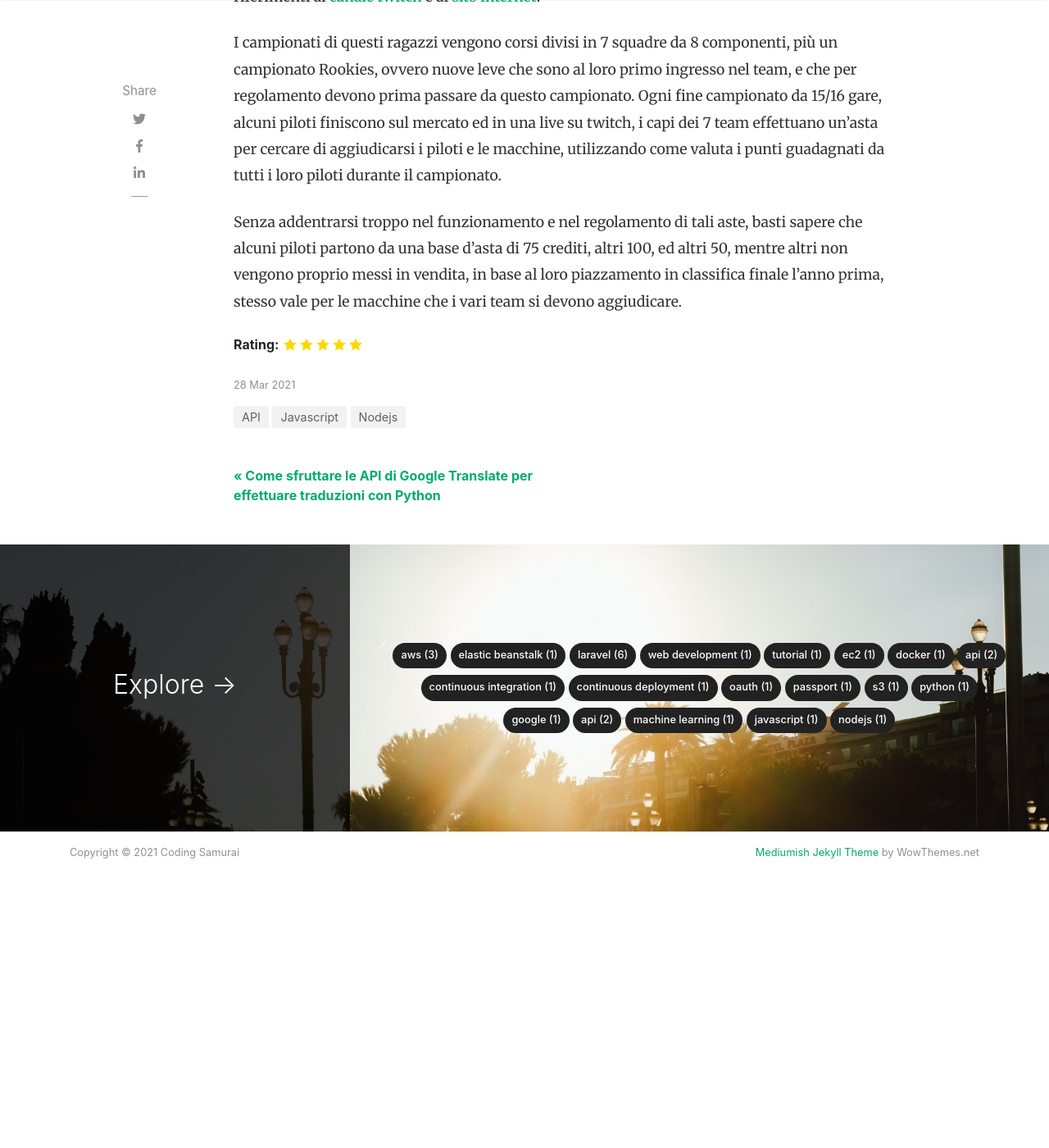
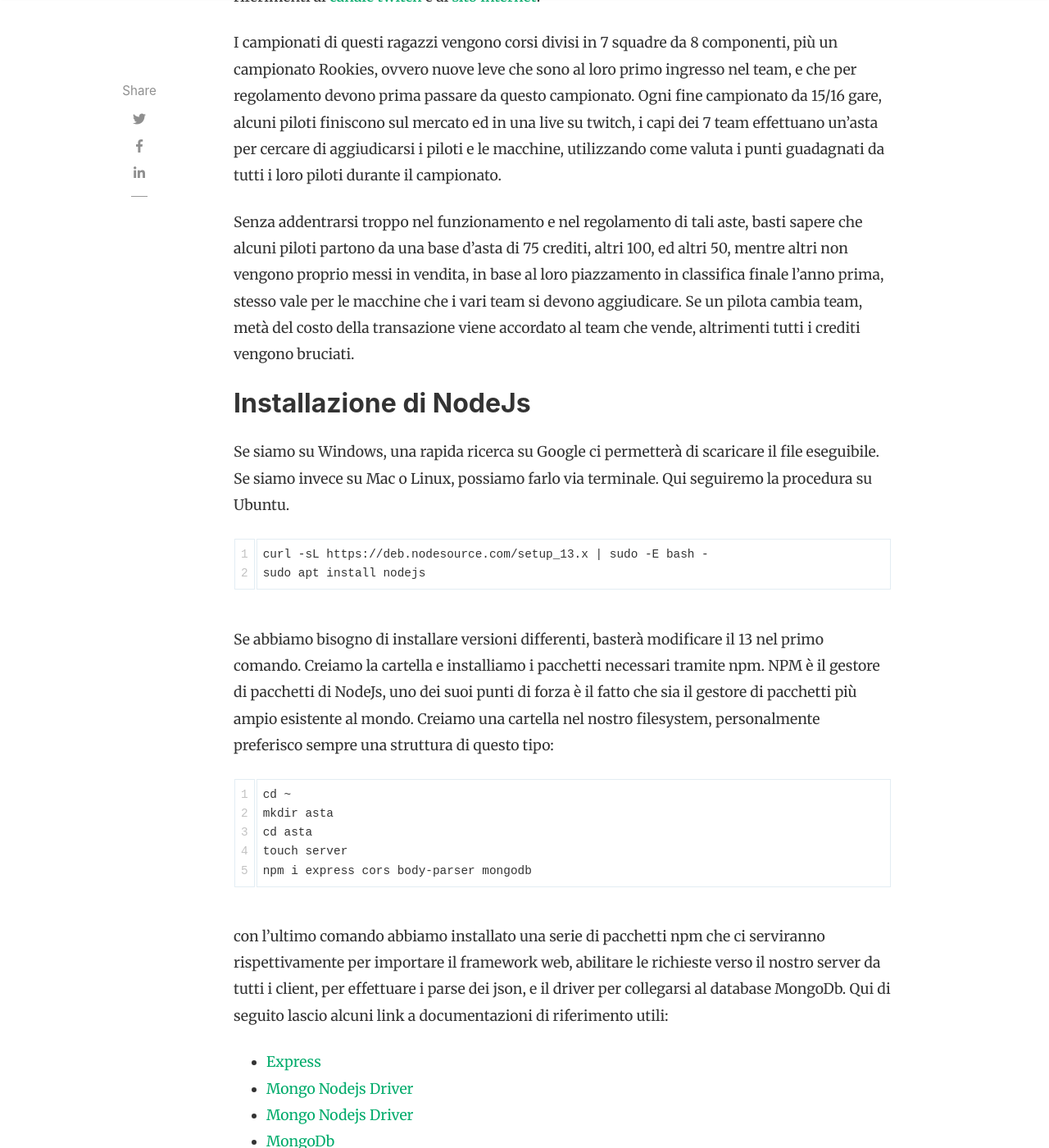
Before and after one commit to mattiatoselli/codingsamurai, a Jekyll site: the page built from _posts/2021-03-28-nodejs-mongo-introduzione.md, in a window 1280 px wide and 1400 px high, scrolled down 1897 px. Shown: the whole window at 82% size. Built offline with Jekyll 4.4.1, drawn with Linux system fonts in a browser that asks for light colours; nearby versions of some CDN libraries; comment, search, counter and statistics services are not loaded; before the commit the page ends 3020 px from its top, so only the background shows below that.

Commit message:
Update 2021-03-28-nodejs-mongo-introduzione.md

````diff
--- a/_posts/2021-03-28-nodejs-mongo-introduzione.md
+++ b/_posts/2021-03-28-nodejs-mongo-introduzione.md
@@ -33,4 +33,32 @@ In questo piccolo progetto andremo a creare una applicazione che servirà a gest
 
 I campionati di questi ragazzi vengono corsi divisi in 7 squadre da 8 componenti, più un campionato Rookies, ovvero nuove leve che sono al loro primo ingresso nel team, e che per regolamento devono prima passare da questo campionato. Ogni fine campionato da 15/16 gare, alcuni piloti finiscono sul mercato ed in una live su twitch, i capi dei 7 team effettuano un'asta per cercare di aggiudicarsi i piloti e le macchine, utilizzando come valuta i punti guadagnati da tutti i loro piloti durante il campionato.
 
-Senza addentrarsi troppo nel funzionamento e nel regolamento di tali aste, basti sapere che alcuni piloti partono da una base d'asta di 75 crediti, altri 100, ed altri 50, mentre altri non vengono proprio messi in vendita, in base al loro piazzamento in classifica finale l'anno prima, stesso vale per le macchine che i vari team si devono aggiudicare.
+Senza addentrarsi troppo nel funzionamento e nel regolamento di tali aste, basti sapere che alcuni piloti partono da una base d'asta di 75 crediti, altri 100, ed altri 50, mentre altri non vengono proprio messi in vendita, in base al loro piazzamento in classifica finale l'anno prima, stesso vale per le macchine che i vari team si devono aggiudicare. Se un pilota cambia team, metà del costo della transazione viene accordato al team che vende, altrimenti tutti i crediti vengono bruciati.
+
+
+## Installazione di NodeJs
+
+Se siamo su Windows, una rapida ricerca su Google ci permetterà di scaricare il file eseguibile. Se siamo invece su Mac o Linux, possiamo farlo via terminale. Qui seguiremo la procedura su Ubuntu.
+
+```
+curl -sL https://deb.nodesource.com/setup_13.x | sudo -E bash -
+sudo apt install nodejs
+```
+
+Se abbiamo bisogno di installare versioni differenti, basterà modificare il 13 nel primo comando. Creiamo la cartella e installiamo i pacchetti necessari tramite npm. NPM è il gestore di pacchetti di NodeJs, uno dei suoi punti di forza è il fatto che sia il gestore di pacchetti più ampio esistente al mondo. Creiamo una cartella nel nostro filesystem, personalmente preferisco sempre una struttura di questo tipo:
+
+```
+cd ~
+mkdir asta
+cd asta
+touch server
+npm i express cors body-parser mongodb
+```
+con l'ultimo comando abbiamo installato una serie di pacchetti npm che ci serviranno rispettivamente per importare il framework web, abilitare le richieste verso il nostro server da tutti i client, per effettuare i parse dei json, e il driver per collegarsi al database MongoDb.
+Qui di seguito lascio alcuni link a documentazioni di riferimento utili:
+<ul>
+  <li><a href="http://expressjs.com/it/">Express</a></li>
+  <li><a href="https://mongodb.github.io/node-mongodb-native/">Mongo Nodejs Driver</a></li>
+  <li><a href="https://mongodb.github.io/node-mongodb-native/">Mongo Nodejs Driver</a></li>
+  <li><a href="https://www.mongodb.com/">MongoDb</a></li>
+</ul>
````
